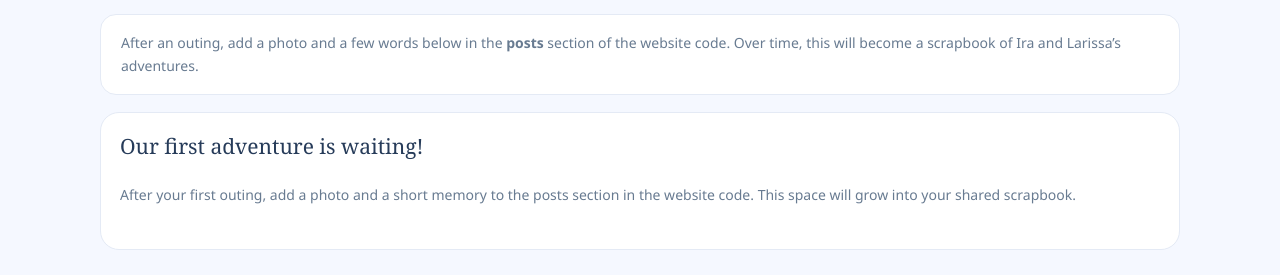
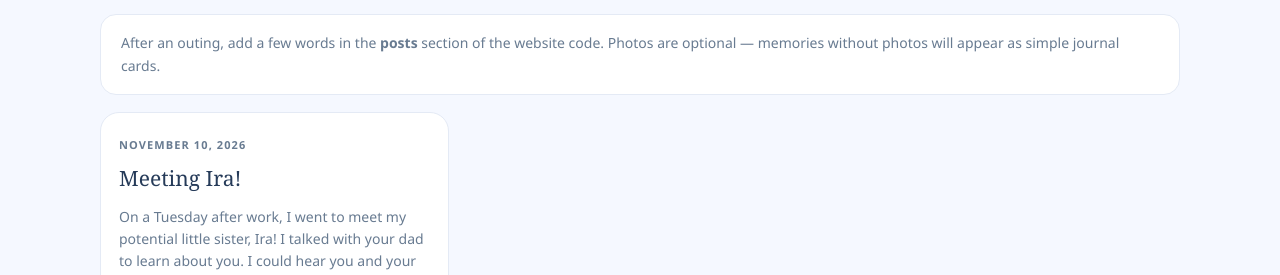
Before and after one commit to lndomingo/bbbs-calendar, a plain HTML site: page index.html in a window 1280 px wide. Both pictures are taken after a click on the button "📷 Our Adventures". Shown: the part 514-789 px from the top of the page. Drawn offline with Linux system fonts and the light colour scheme.

Commit message:
Revise journal note and post rendering instructions
Updated journal note instructions and adjusted rendering messages for posts.

```diff
--- a/index.html
+++ b/index.html
@@ -58,7 +58,8 @@ h2{font:500 30px Georgia,serif;margin:0}h3{font:500 21px Georgia,serif;margin:0
 .memory-card{overflow:hidden;box-shadow:none}.memory-photo{height:210px;background:linear-gradient(135deg,#d8e8ff,#e7dafa 55%,#c9eeea);display:grid;place-items:center;color:#695c4c;text-align:center;padding:20px;font-size:13px}
 .memory-photo img{width:100%;height:100%;object-fit:cover;display:block}
 .memory-copy{padding:18px}.memory-copy time{font-size:11px;text-transform:uppercase;letter-spacing:.1em;color:var(--muted);font-weight:800}
-.memory-copy h3{margin:7px 0;font-size:21px}.memory-copy p{font-size:14px;color:var(--muted);margin:0}
+.memory-copy h3{margin:7px 0;font-size:21px}
+.memory-copy p{font-size:14px;color:var(--muted);margin:2;white-space:pre-line;}
 .journal-note{background:#fff;border:1px solid var(--line);border-radius:16px;padding:17px 20px;margin-bottom:17px;font-size:14px;color:var(--muted)}
 .footer{text-align:center;color:var(--muted);font-size:12px;margin-top:28px}
 @media(max-width:760px){.site{padding:16px 12px 40px}.hero{padding:25px 21px}.below{grid-template-columns:1fr}.blog-grid{grid-template-columns:1fr 1fr}.day{min-height:78px;padding:5px}.event{font-size:9px;padding:3px 3px}.weekdays,.days{gap:3px}}
@@ -115,7 +116,7 @@ h2{font:500 30px Georgia,serif;margin:0}h3{font:500 21px Georgia,serif;margin:0
 
 <section id="adventures" class="panel">
  <div class="section-head"><div><h2>Our Adventures</h2><p class="sub">A little journal of the places we explore, things we make, and memories we collect.</p></div></div>
- <div class="journal-note">After an outing, add a photo and a few words below in the <strong>posts</strong> section of the website code. Over time, this will become a scrapbook of Ira and Larissa’s adventures.</div>
+ <div class="journal-note">After an outing, add a few words in the <strong>posts</strong> section of the website code. Photos are optional — memories without photos will appear as simple journal cards.</div>
  <div class="blog-grid" id="blogGrid"></div>
 </section>
 </main>
@@ -138,6 +139,7 @@ const posts = [
   // Add a memory after an outing. Upload the photo to GitHub (or HubSpot Files)
   // and paste its image URL below.
   // {date:"November 21, 2026",title:"Our first outing",text:"We made a Christmas ornament and had breakfast together!",image:"PASTE_IMAGE_URL_HERE"}
+  {date: "November 10, 2026",title: "Meeting Ira!",text: "On a Tuesday after work, I went to meet my potential little sister, Ira! I talked with your dad to learn about you. I could hear you and your brother playing in the other room while we hid in one of the isolated rooms.\nIt was time for us to meet. I was nervous but excited! I expected us to talk about our interests, but it was anything but that. We played with a dino twice your size and fidgeted with a pink toy cupcake.\nMy impression: You were so short and so full of life. Joy, and youth. I'd be so honored for the opportunity to watch you grow and learn more about this world. Hopefully I found my match!"}
 ];
 
 let shown=new Date();shown.setDate(1);
@@ -185,10 +187,10 @@ function renderLists(){
 }
 function renderPosts(){
  const grid=document.getElementById("blogGrid");
- if(!posts.length){grid.innerHTML='<div class="info-card" style="grid-column:1/-1"><h3>Our first adventure is waiting!</h3><p class="empty">After your first outing, add a photo and a short memory to the posts section in the website code. This space will grow into your shared scrapbook.</p></div>';return}
+ if(!posts.length){grid.innerHTML='<div class="info-card" style="grid-column:1/-1"><h3>Our first adventure is waiting!</h3><p class="empty">After your first outing, add a short memory to the posts section in the website code. Photos are optional!</p></div>';return}
  grid.innerHTML=posts.map(p=>{
-  const photo=p.image?`<img src="${esc(p.image)}" alt="${esc(p.title||"Adventure photo")}">`:`<div class="memory-photo">Add a photo URL in the posts section</div>`;
-  return `<article class="memory-card"><div class="memory-photo">${photo}</div><div class="memory-copy"><time>${esc(p.date||"")}</time><h3>${esc(p.title||"A day together")}</h3><p>${esc(p.text||"")}</p></div></article>`;
+  const photo=p.image?`<div class="memory-photo"><img src="${esc(p.image)}" alt="${esc(p.title||"Adventure photo")}"></div>`:"";
+  return `<article class="memory-card">${photo}<div class="memory-copy"><time>${esc(p.date||"")}</time><h3>${esc(p.title||"A day together")}</h3><p>${esc(p.text||"")}</p></div></article>`;
  }).join("");
 }
 document.querySelectorAll(".tab").forEach(btn=>btn.addEventListener("click",()=>{document.querySelectorAll(".tab").forEach(b=>b.classList.toggle("active",b===btn));document.querySelectorAll(".panel").forEach(p=>p.classList.toggle("active",p.id===btn.dataset.tab))}));
```
